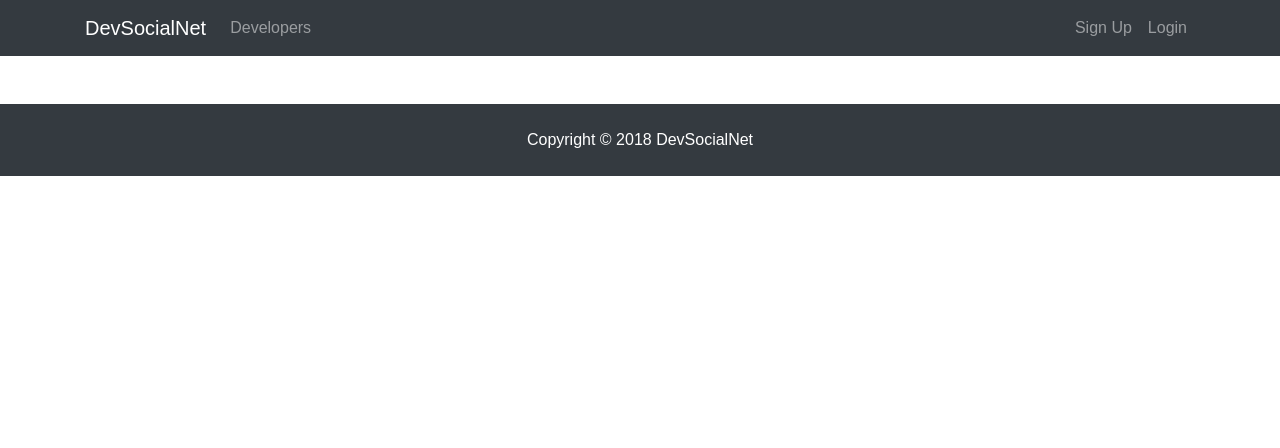
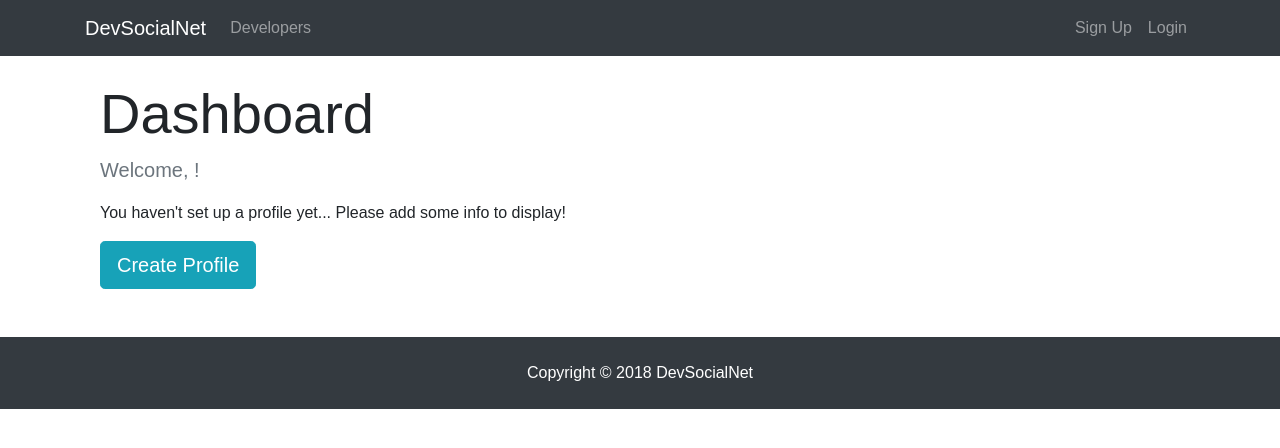
Before and after one commit to noahkrell/dev-social-net, a React (Create React App) app in the folder client/: page /dashboard in a window 1280 px wide. Shown: the top 448 px of the page. Built offline with nearby package versions, Linux system fonts and the light colour scheme; no server answers.

Commit message:
spinner component and dashboard start

```diff
--- /dev/null
+++ b/client/src/components/common/Spinner.js
@@ -0,0 +1,14 @@
+import React from "react";
+import spinner from "./spinner.gif";
+
+export default () => {
+  return (
+    <div>
+      <img
+        src={spinner}
+        style={{ width: "200px", margin: "auto", display: "block" }}
+        alt="Loading..."
+      />
+    </div>
+  );
+};
--- a/client/src/components/dashboard/Dashboard.js
+++ b/client/src/components/dashboard/Dashboard.js
@@ -1,15 +1,64 @@
 import React, { Component } from "react";
+import { Link } from "react-router-dom";
 import PropTypes from "prop-types";
 import { connect } from "react-redux";
 import { getCurrentProfile } from "../../actions/profileActions";
+import Spinner from "../common/Spinner";
 
 class Dashboard extends Component {
   componentDidMount() {
     this.props.getCurrentProfile();
   }
   render() {
-    return <div />;
+    const { user } = this.props.auth;
+    const { profile, loading } = this.props.profile;
+
+    let dashboardContent;
+
+    if (profile === null || loading) {
+      dashboardContent = <Spinner />;
+    } else {
+      // check if logged-in user has profile data
+      if (Object.keys(profile).length > 0) {
+        dashboardContent = <h3>WILL DISPLAY PROFILE</h3>;
+      } else {
+        // user is logged in but has no profile data
+        dashboardContent = (
+          <div>
+            <p className="lead text-muted">Welcome, {user.name}!</p>
+            <p>
+              You haven't set up a profile yet... Please add some info to
+              display!
+            </p>
+            <Link to="/create-profile" className="btn btn-lg btn-info">
+              Create Profile
+            </Link>
+          </div>
+        );
+      }
+    }
+    return (
+      <div className="dashboard">
+        <div className="container">
+          <div className="row">
+            <div className="col-md-12">
+              <h1 className="display-4">Dashboard</h1>
+              {dashboardContent}
+            </div>
+          </div>
+        </div>
+      </div>
+    );
   }
 }
 
-export default connect(null, { getCurrentProfile })(Dashboard);
+Dashboard.propTypes = {
+  getCurrentProfile: PropTypes.func.isRequired,
+  auth: PropTypes.object.isRequired,
+  profile: PropTypes.object.isRequired
+};
+const mapStateToProps = state => ({
+  profile: state.profile,
+  auth: state.auth
+});
+export default connect(mapStateToProps, { getCurrentProfile })(Dashboard);
```
Also changed, not shown: client/src/actions/profileActions.js (+1 -6 lines), client/src/components/common/spinner.gif (added).
